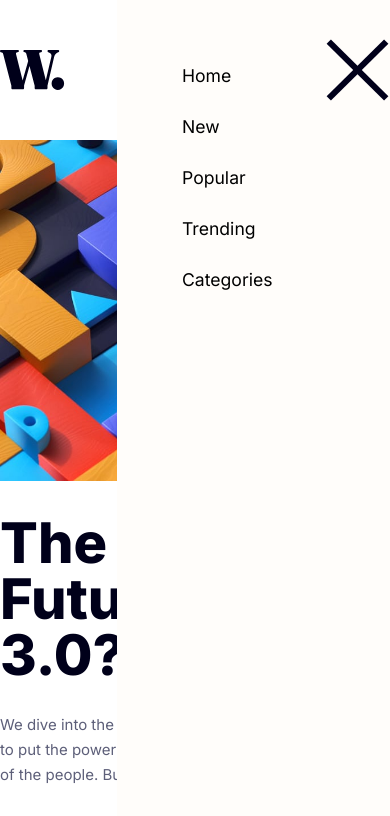
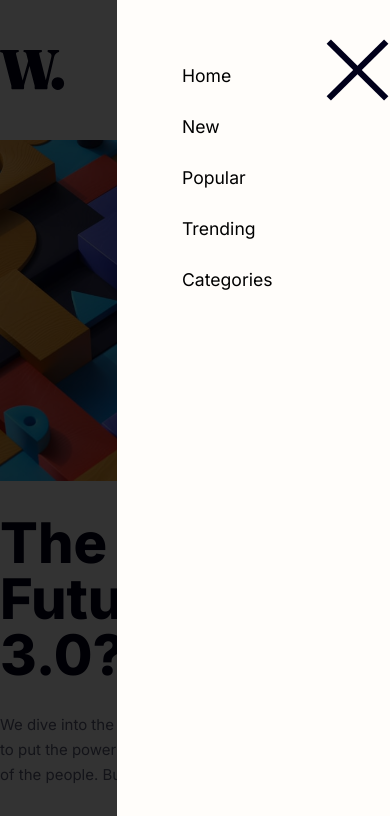
Before and after one commit to dannyfongdev/fem-news-grid, a website: page index.html in a window 390 px wide. Both pictures are taken after a click on the picture 357 px from the left and 70 px from the top of the page. Shown: the top 816 px of the page. Drawn offline with Linux system fonts and the light colour scheme.

Commit message:
mobile menu working

```diff
--- a/app.js
+++ b/app.js
@@ -2,7 +2,7 @@
 const menuIcon = document.querySelector ('.mobile-menu-icon');
 const closeIcon = document.querySelector ('.close-menu-icon');
 const mobileMenu = document.querySelector('.mobile-nav');
-const overlay = document.querySelector('.overlay');
+const menuList = document.querySelector('.menu-list');
 
 // Load Event Listener
 menuIcon.addEventListener ('click', handleClickMenu);
@@ -10,9 +10,6 @@ closeIcon.addEventListener ('click', handleClickCloseMenu);
 
 // UI Handlers
 function handleClickMenu(e) {
-  // overlay.style.wdith = '100vw';
-  // overlay.style.length = '100vh';
-  // overlay.style.background = "#000";
   closeIcon.style.display = 'block';
   closeIcon.style.zIndex = 10;
   menuIcon.style.display = "none";
@@ -21,17 +18,27 @@ function handleClickMenu(e) {
 
 function handleClickCloseMenu(e) {
   closeIcon.style.display = 'none';
-  menuIcon.style.display = "block";
+  menuIcon.style.display = 'block';
   closeMobileMenu();
 }
 
 function showMobileMenu() {
-  console.log(mobileMenu);
+  mobileMenu.style.transition = '1s';
   mobileMenu.style.display = 'block'
-  mobileMenu.style.width = '70%';
+  mobileMenu.style.width = '100%';
+  mobileMenu.style.height = '100%';
+  mobileMenu.style.zIndex = 9;
+  mobileMenu.style.transition = '1s';
+  menuList.style.display = 'block';
+  menuList.style.width = '70%';
+  menuList.style.height = '100%';
+
 }
 
 function closeMobileMenu() {
-  // mobileMenu.style.display = "none";
+  mobileMenu.style.transition = '1s';
+  mobileMenu.style.display = 'none'
   mobileMenu.style.width = '0%';
-}
+  mobileMenu.style.transition = '1s';
+  menuList.style.display = 'none';
+  menuList.style.width = '0%';}
--- a/index.html
+++ b/index.html
@@ -39,9 +39,9 @@
     <img class="mobile-menu-icon" src="/images/icon-menu.svg" alt="menu icon"><img class="close-menu-icon"
       src="/images/icon-menu-close.svg" alt="close menu icon">
   </nav>
+
   <nav class="mobile-nav">
-    <div class="overlay"></div>
-    <div class="menu">
+    <div class="menu-list">
       <ul>
         <li><a>Home</a></li>
         <li><a>New</a></li>
@@ -51,6 +51,7 @@
       </ul>
     </div>
   </nav>
+
   <div class="grid-container">
     <div class="feature-top-wide">
       <img src="images/image-web-3-desktop.jpg" alt="web 3.0" />
--- a/scss/main.scss
+++ b/scss/main.scss
@@ -43,18 +43,22 @@ nav.main-nav {
 }
 
 nav.mobile-nav {
-  // display: none;
+  // translucent black background
+  display: none;
   position: absolute;
   top: 0;
   right: 0;
-  height: 100vh;
+  background-color: rgba(0, 0, 0, 0.8);
 
-  background-color: $neutral-color-1;
-  font-size: 1.1rem;
-
-  // app.js will slide this in by changing width and height
-  width: 0%;
-  transition: 0.5s;
+  // white background
+  .menu-list {
+    display:none;
+    position: absolute;
+    top: 0;
+    right: 0;
+    background-color: $neutral-color-1;
+    font-size: 1.1rem;
+  }
 
   ul {
     list-style: none;
```
Also changed, not shown: css/main.css.
